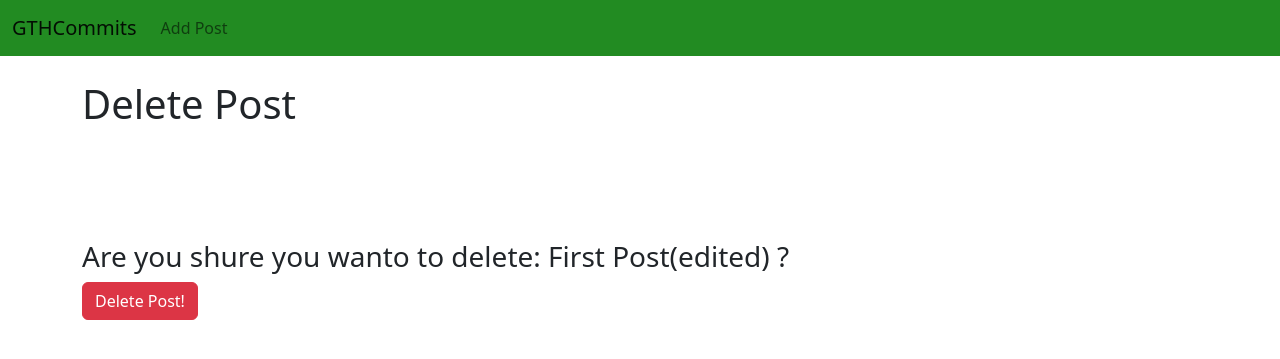
After one commit to LuccaCasalecchi/CMS-Green-Team-HackerClub, a Django app: page /article/17/remove in a window 1280 px wide. The commit adds this page. Shown: the top 359 px of the page. Run offline with Django 4.2, Linux system fonts and the light colour scheme; data comes from the database, SQL or seed files in the repository; both versions use the stored data as it was after the commit.

Commit message:
delete post

```diff
--- a/cmsgreenteam/templates/article_details.html
+++ b/cmsgreenteam/templates/article_details.html
@@ -3,7 +3,9 @@
 
 {% block content %}
 <h1>{{post.title}}<h1>
-  <small>By: {{post.author.first_name}}-  <small><a href="{% url 'update_post' post.pk %}">Edit</a></small></small>
+<small>By: {{post.author.first_name}}</small>-
+  <small><a href="{% url 'update_post' post.pk %}">Edit</a></small>
+  <small><a href="{% url 'delete_post' post.pk %}">Delete</a></small>
   <hr>
   <br/>
   {{post.body}}
--- /dev/null
+++ b/cmsgreenteam/templates/delete_post.html
@@ -0,0 +1,16 @@
+{% extends 'base.html' %}
+{% block title %} Delete Post {% endblock %}
+{% block content %}
+<h1>Delete Post<h1/>
+<br/><br/>
+<h3>Are you shure you wanto to delete: {{post.title}} ?</h3>
+<div class="form-group">
+  <form method="POST">
+      {% csrf_token %}
+      <button class="btn btn-danger">Delete Post!</button>
+  <form/>
+</div>
+
+
+
+{% endblock %}
--- a/cmsgreenteam/urls.py
+++ b/cmsgreenteam/urls.py
@@ -1,10 +1,11 @@
 from django.urls import path
 #from . import views
-from .views import ArticleDetailView, HomeView,AddPostView,UpdatePostView
+from .views import ArticleDetailView, HomeView,AddPostView,UpdatePostView,DeletePostView
 urlpatterns = [
     #path('', views.home, name='home'),
     path('', HomeView.as_view(), name='home'),
     path('article/<int:pk>', ArticleDetailView.as_view(), name='article-detail'),
     path('add_post/', AddPostView.as_view(), name='add_post'),
     path('article/edit/<int:pk>', UpdatePostView.as_view(), name='update_post'),
+    path('article/<int:pk>/remove', DeletePostView.as_view(), name='delete_post'),
 ]
--- a/cmsgreenteam/views.py
+++ b/cmsgreenteam/views.py
@@ -1,7 +1,8 @@
 from django.shortcuts import render
-from django.views.generic import ListView, DetailView,CreateView,UpdateView
+from django.views.generic import ListView, DetailView,CreateView,UpdateView,DeleteView
 from cmsgreenteam.models import Post
 from .forms import PostForm,EditForm
+from django.urls import reverse_lazy
 
 #def home(request):
    # return render(request, 'home.html',{})
@@ -27,3 +28,8 @@ class UpdatePostView(UpdateView):
     form_class= EditForm
     template_name = 'update_post.html'
     #fields = ['title','title_tag','body']
+
+class DeletePostView(DeleteView):
+    model = Post
+    template_name = 'delete_post.html'
+    success_url = reverse_lazy('home')
```
Also changed, not shown: db.sqlite3.
